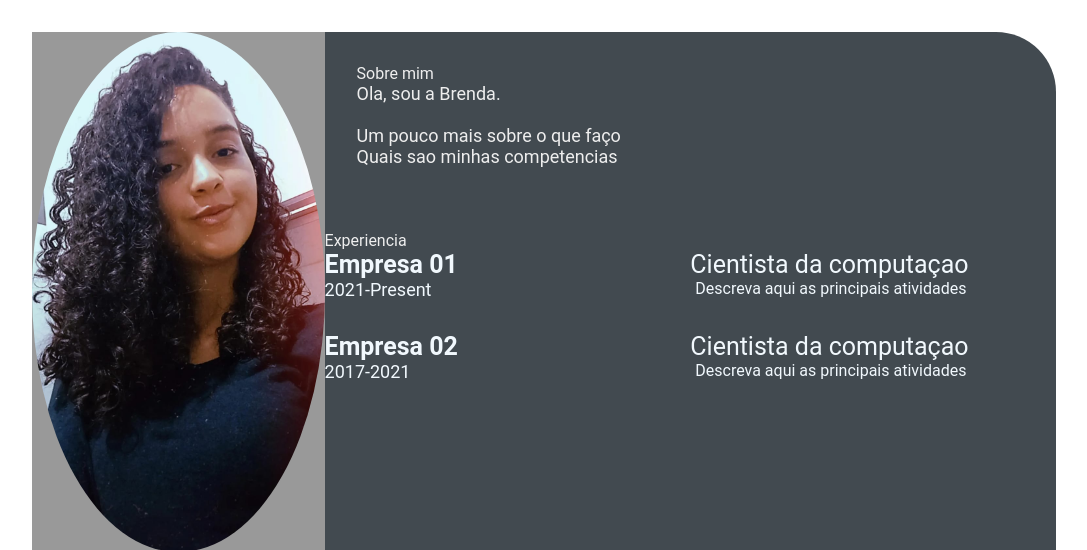
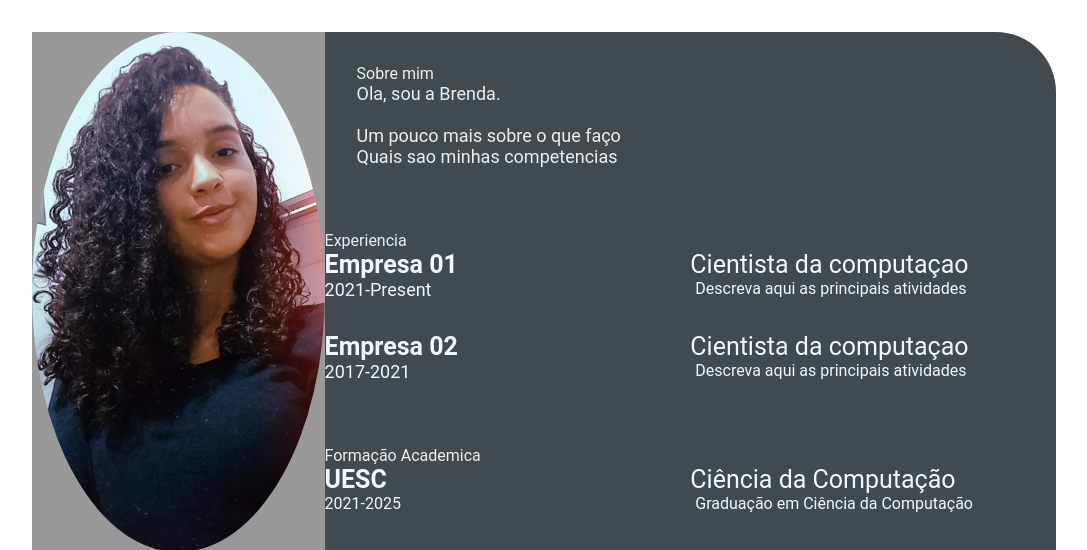
Before and after one commit to Brendacas/jornadadevweek.github.io, a plain HTML site: page index.html in a window 1280 px wide. Shown: the top 550 px of the page, without its empty margins (96-1183 px from the left). Drawn offline with Linux system fonts and the light colour scheme.

Commit message:
feature: add index.html

```diff
--- a/index.html
+++ b/index.html
@@ -1,5 +1,6 @@
 <!DOCTYPE html>
 <html lang="en">
+
 <head>
     <meta charset="UTF-8">
     <meta http-equiv="X-UA-Compatible" content="IE=edge">
@@ -8,6 +9,7 @@
 
     <link rel="stylesheet" href="style.css">
 </head>
+
 <body>
     <main class="resume-contents">
         <section class="left-section">
@@ -33,8 +35,12 @@
                     <br>
 
                     <ul>
-                        <li><p>HTML, CSS, Git & github</p></li>
-                        <li><p>Windows</p></li>
+                        <li>
+                            <p>HTML, CSS, Git & github</p>
+                        </li>
+                        <li>
+                            <p>Windows</p>
+                        </li>
                     </ul>
                 </div>
             </section>
@@ -54,8 +60,8 @@
                 <div class="right-title">Experiencia</div>
                 <div class="experience-contents">
                     <div class="exp-left">
-                           <p class= "exp-company-name">Empresa 01</p>
-                           <p class= "exp-time-period">2021-Present</p>
+                        <p class="exp-company-name">Empresa 01</p>
+                        <p class="exp-time-period">2021-Present</p>
                     </div>
                     <div class="exp-right">
                         <p class="exp-position">Cientista da computaçao</p>
@@ -66,8 +72,8 @@
                 </div>
                 <div class="experience-contents">
                     <div class="exp-left">
-                           <p class= "exp-company-name">Empresa 02</p>
-                           <p class= "exp-time-period">2017-2021</p>
+                        <p class="exp-company-name">Empresa 02</p>
+                        <p class="exp-time-period">2017-2021</p>
                     </div>
                     <div class="exp-right">
                         <p class="exp-position">Cientista da computaçao</p>
@@ -77,7 +83,24 @@
                     </div>
                 </div>
             </section>
+            <section class="education gap">
+                <div class="right-title">Formação Academica</div>
+                <div class="education-contents">
+                    <div class="education-left">
+                        <p class="education-school-name">UESC</p>
+                        <p class="education-time-period">2021-2025</p>
+                    </div>
+                    <div class="education-right">
+                        <p class="education-subject">Ciência da Computação</p>
+                        <p class="education-desc">
+                            Graduação em Ciência da Computação
+                        </p>
+                    </div>
+                </div>
+
+            </section>
         </section>
     </main>
 </body>
+
 </html>
--- a/style.css
+++ b/style.css
@@ -1,6 +1,6 @@
 * {
     margin: 0;
-    padding: 2;
+    padding: 0;
     box-sizing: border-box;
     list-style: none;
     font-family: 'Roboto', sans-serif;
@@ -28,7 +28,7 @@
 }
 
 .left-section-contents{
-    padding: 1rem 2rem;
+    padding: 2rem 2rem;
 }
 
 .profile {
@@ -73,7 +73,7 @@
 
 .contact-info ul li i,
 .references ul li i {
-    padding-right: 2rem;
+    padding-right: 1rem;
     font-size: 18px;
     color: #eeeeee;
 }
```
Lines whose indentation alone changed are shown as unchanged.
